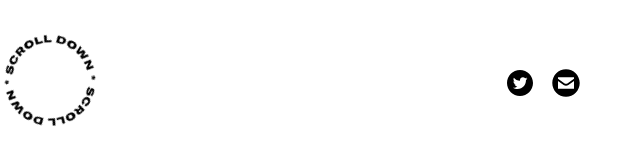
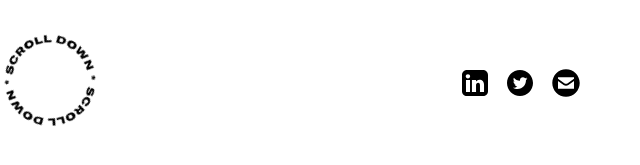
Before and after one commit to exyzee/portfolio-xyz, a plain HTML site: page index.html in a window 1280 px wide. Shown: the part 635-800 px from the top of the page, 585-1225 px from the left. Drawn offline with nearby package versions, Linux system fonts and the light colour scheme; files that its build step writes are made by us from their sources.

Commit message:
Linkedin logo update

```diff
--- a/index.html
+++ b/index.html
@@ -78,7 +78,9 @@
             <div class="scr socials">
                 <div class="list-social">
                     <ul>
-                        <li class="hover-target"><a href="https://twitter.com/exxyzee" rel="noopener noreferrer" target="_blank"><img src="assets/img/icons8-twitter.svg" height="26px" width="26px"></a></li>
+                        <li class="hover-target"><a href="https://twitter.com/exwhyzeth" rel="noopener noreferrer" target="_blank"><img src="assets/img/icons8-linkedin.svg" height="26px" width="26px"></a></li>
+
+                        <li class="hover-target"><a href="https://twitter.com/exwhyzeth" rel="noopener noreferrer" target="_blank"><img src="assets/img/icons8-twitter.svg" height="26px" width="26px"></a></li>
                         <li class="hover-target"><a href="mailto:sundaramjhaa@gmail.com" rel="noopener noreferrer" target="_blank"><img src="assets/img/email-.svg" height="28px" width="28px"></a></li>
                     </ul>
 
```
